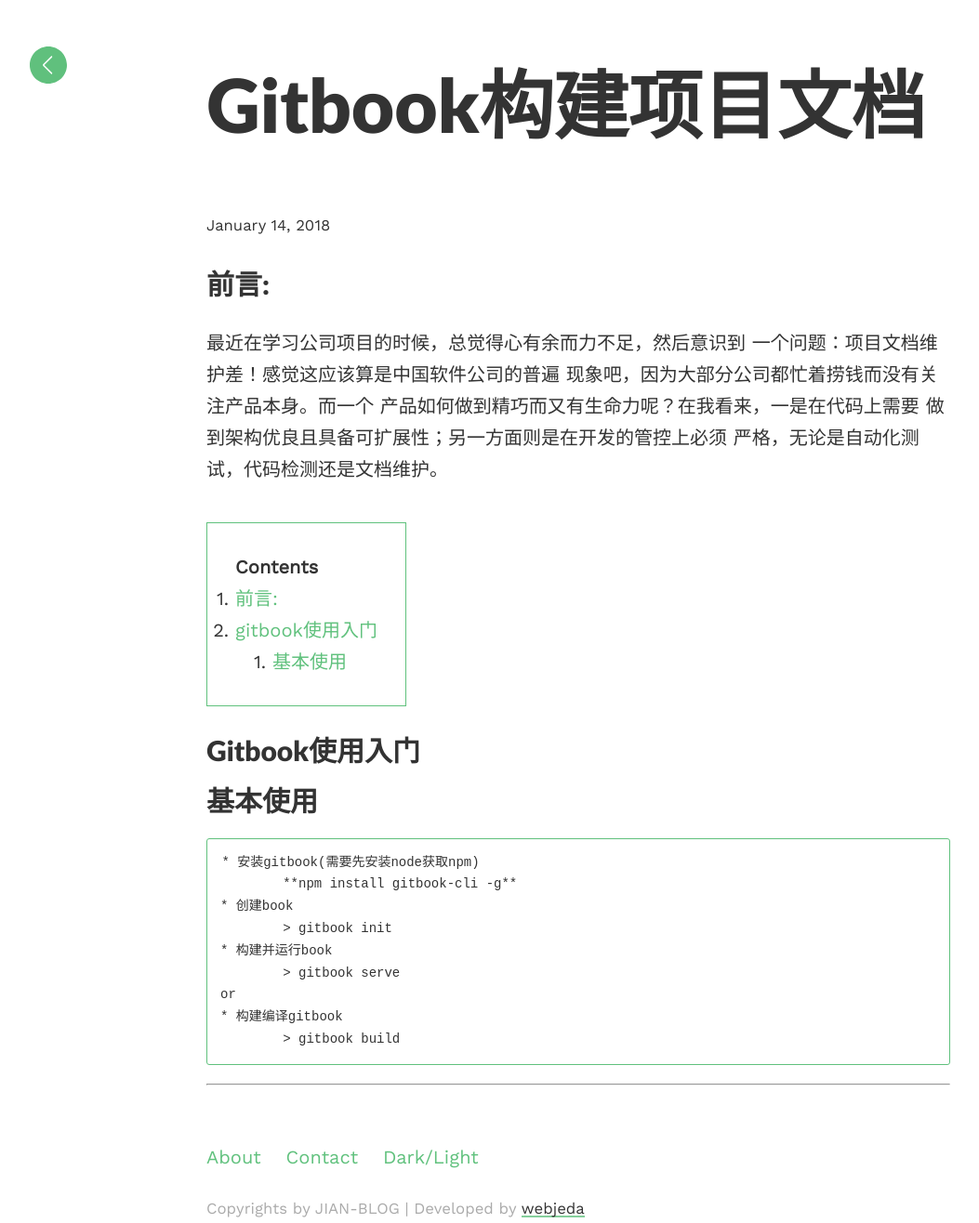
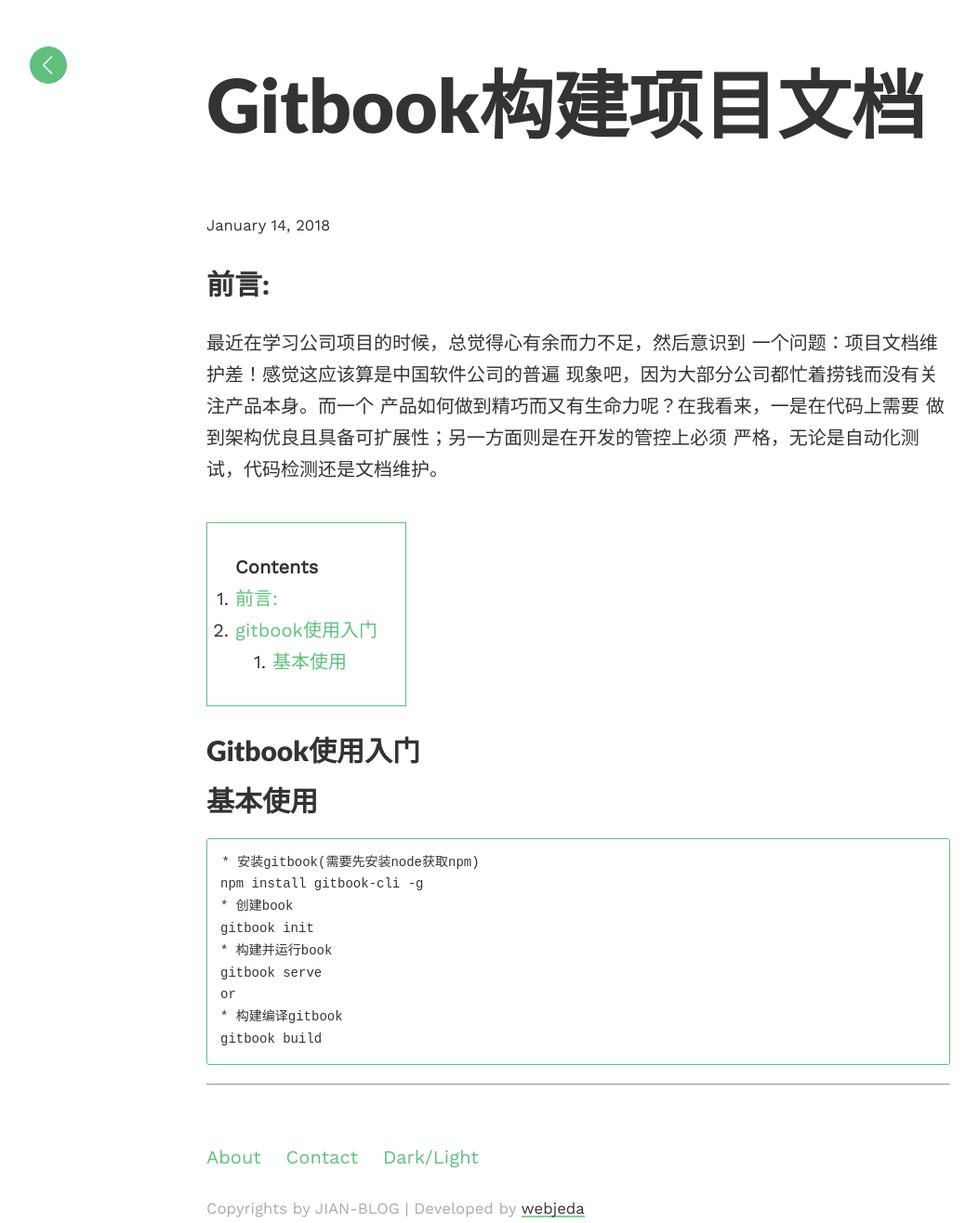
Before and after one commit to aFeiZzz/jianjustin.github.io, a Jekyll site: the page built from _posts/2018-01-14-使用gitbook构建项目文档.md, in a window 1280 px wide. Shown: the whole page at 93% size, without its empty margins (18-1071 px from the left). Built offline with Jekyll 4.4.1, drawn with Linux system fonts in a browser that asks for light colours; comment, search, counter and statistics services are not loaded.

Commit message:
cr:测试

```diff
--- a/_posts/2018-01-14-使用gitbook构建项目文档.md
+++ b/_posts/2018-01-14-使用gitbook构建项目文档.md
@@ -17,11 +17,11 @@
 # gitbook使用入门
 ## 基本使用
 	* 安装gitbook(需要先安装node获取npm)
-		**npm install gitbook-cli -g**
+    npm install gitbook-cli -g
 	* 创建book
-		> gitbook init
+    gitbook init
 	* 构建并运行book
-		> gitbook serve
+    gitbook serve
 	or
 	* 构建编译gitbook
-		> gitbook build
+    gitbook build
```
